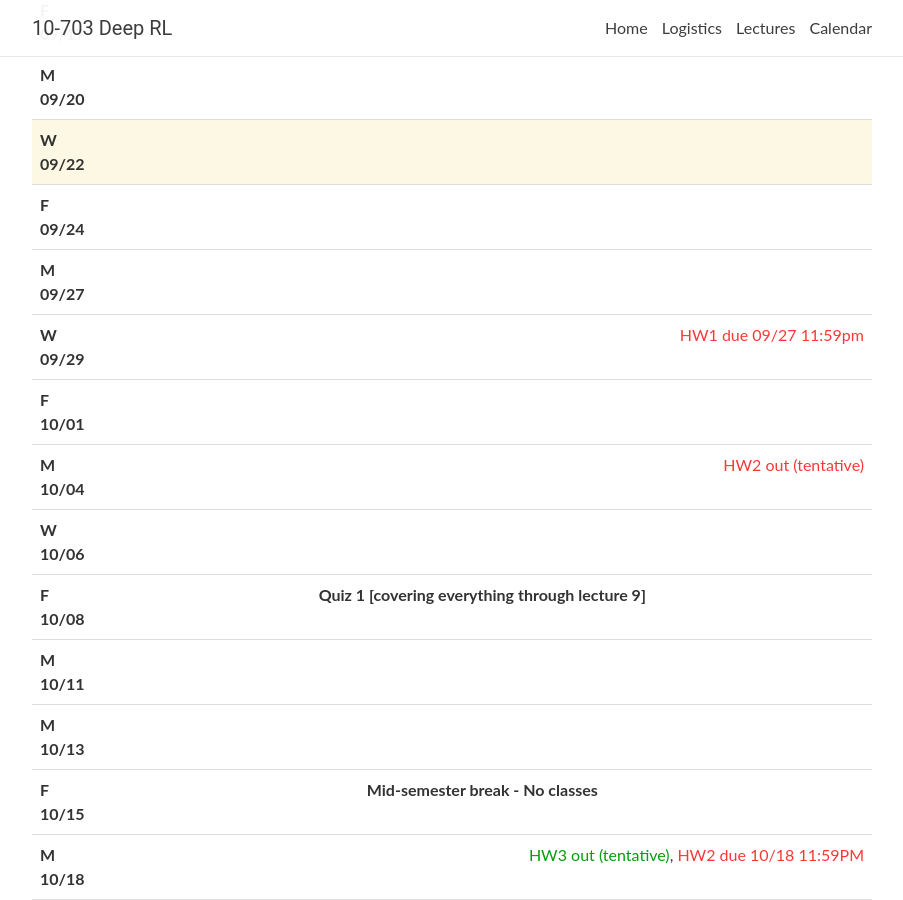
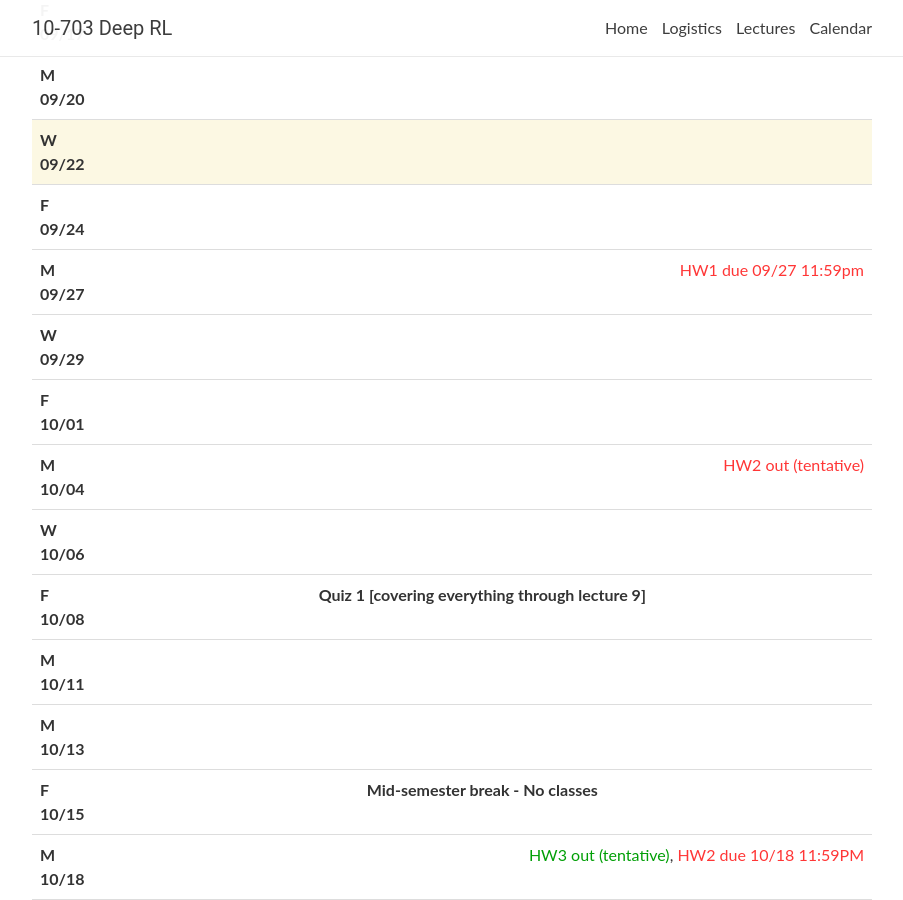
Before and after one commit to cmudeeprl/403website_s22, a Jekyll site: the page built from _pages/lectures.md, in a window 1280 px wide and 900 px high, scrolled down 744 px. Shown: the whole window, without its empty margins (188-1091 px from the left). Built offline with Jekyll 4.4.1, drawn with Linux system fonts in a browser that asks for light colours; nearby versions of some CDN libraries; comment, search, counter and statistics services are not loaded.

Commit message:
Update lectures.yml

```diff
--- a/_data/lectures.yml
+++ b/_data/lectures.yml
@@ -266,7 +266,7 @@
     - <a href="http://incompleteideas.net/book/RLbook2018.pdf" target="_blank">S & B Textbook</a>, Ch 8.11
     - Pritzel et al. <a href="https://arxiv.org/abs/1703.01988" target="_blank"> Neural Episodic Control</a>, discussed in lecture
     - Guo et al. <a href="https://papers.nips.cc/paper/5421-deep-learning-for-real-time-atari-game-play-using-offline-monte-carlo-tree-search-planning" target="_blank"> Deep Learning for Real-Time Atari Game Play Using Offline Monte-Carlo Tree Search Planning</a>
-
+  logistics: <span class="deadline">HW1 due 09/27 11:59pm</span>
 
 - date: W 09/29
   lecturer: Ruslan
@@ -280,7 +280,6 @@
     - Mnih et al. <a href="https://arxiv.org/abs/1602.01783">Asynchronous Methods for Deep Reinforcement Learning</a>
     - Lillicrap et al. <a href="https://arxiv.org/abs/1509.02971" target="_blank">Continuous control with deep reinforcement learning</a>
     - Fujimoto et al. <a href="https://arxiv.org/abs/1802.09477" target="_blank">Addressing Function Approximation Error in Actor-Critic Methods</a>
-  logistics: <span class="deadline">HW1 due 09/27 11:59pm</span>
 
 - date: F 10/01
   lecturer:
```
